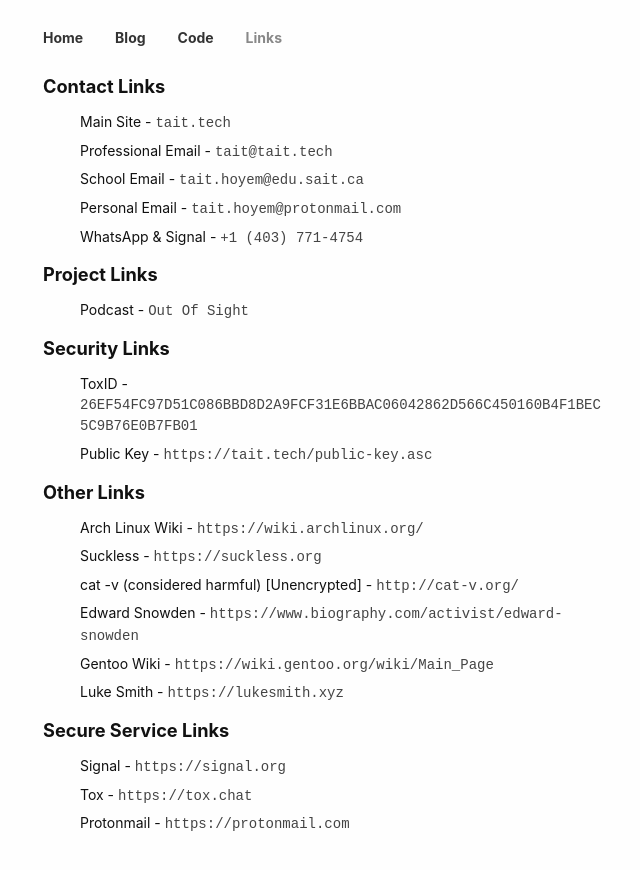
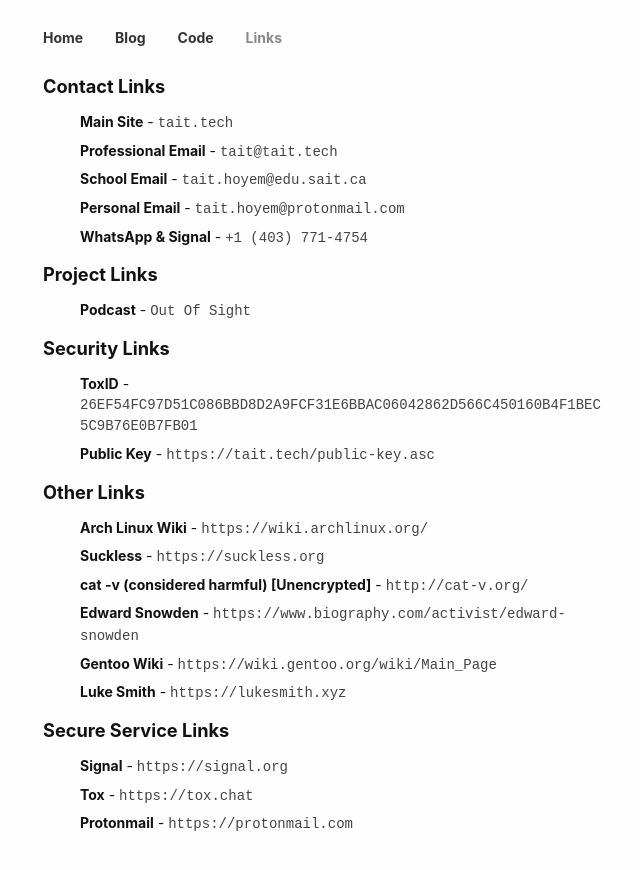
Before and after one commit to TTWNO/tait.tech, a Jekyll site: the page built from links/index.html, in a window 1280 px wide. Shown: the top 870 px of the page, without its empty margins (297-937 px from the left). Built offline with Jekyll 4.4.1, drawn with Linux system fonts in a browser that asks for light colours.

Commit message:
Add bold to links info

```diff
--- a/_sass/main.scss
+++ b/_sass/main.scss
@@ -29,7 +29,6 @@
   font-size: 1.3em;
 }
 h4 {
-  font-weight: normal;
 }
 a {
   text-decoration: none;
@@ -184,3 +183,7 @@
 .mono {
   font-family: monospace;
 }
+
+.bold {
+  font-weight: bold;
+}
--- a/links/index.html
+++ b/links/index.html
@@ -5,7 +5,7 @@
   <h2>{{ types.heading }}</h2>
   <section class="contact-info">
     {% for info in types.values %}
-      <p>{{ info.name }} -
+      <p><span class="bold">{{ info.name }}</span> -
       <a href="{{ info.value }}" class="mono">
         {% if info.label != "INHERIT" %}
           {{ info.label }}
```
Also changed, not shown: 4 other files.
